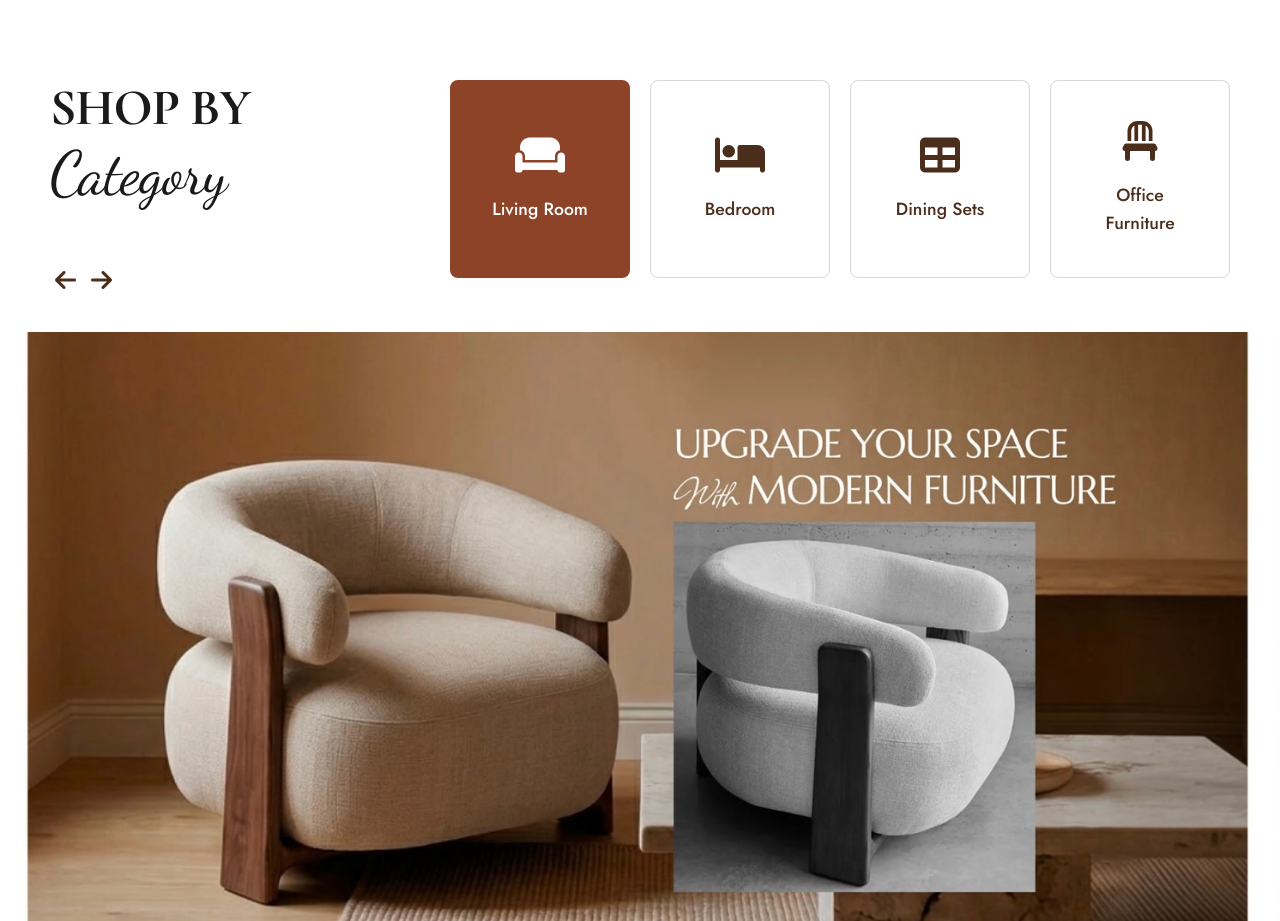
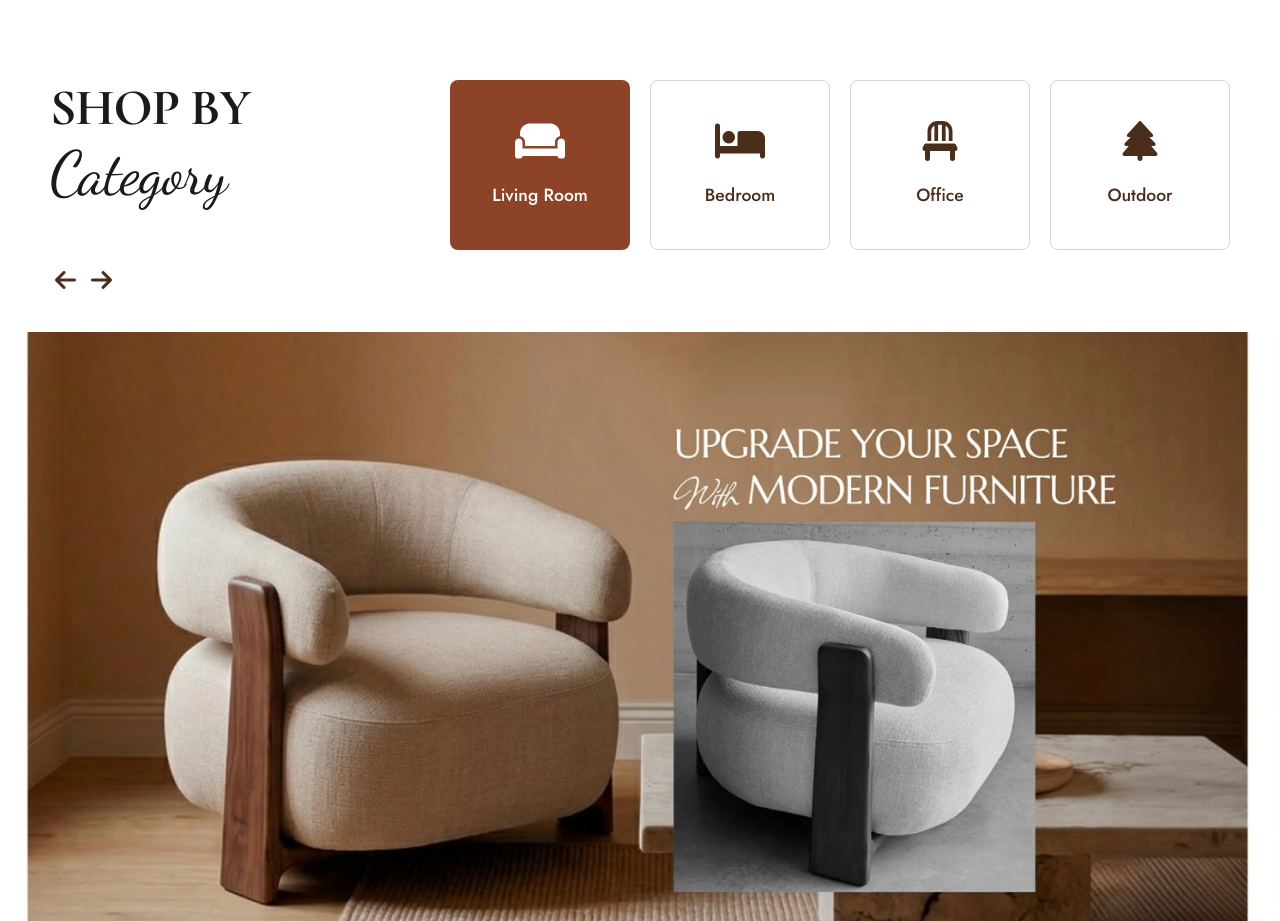
Before and after one commit to Aliashraff-dev/homevo-app, an Angular app: page / in a window 1280 px wide. Shown: the part 800-1721 px from the top of the page. Built offline with nearby package versions, Linux system fonts and the light colour scheme.

Commit message:
Sync Shop By Category cards with Collection filters and navigate on click

```diff
--- a/src/app/pages/home/home.html
+++ b/src/app/pages/home/home.html
@@ -70,6 +70,7 @@
     <div class="categories-grid">
       <div *ngFor="let cat of categories; let i = index"
         class="category-card"
+        style="cursor: pointer;"
         [class.active]="activeCategory === i"
         (click)="setCategory(i)">
         <i [class]="cat.icon + ' category-icon'"></i>
--- a/src/app/pages/home/home.ts
+++ b/src/app/pages/home/home.ts
@@ -37,10 +37,10 @@ export class HomeComponent implements OnInit {
   ];
 
   categories = [
-    { icon: 'fa-solid fa-couch', name: 'Living Room' },
-    { icon: 'fa-solid fa-bed', name: 'Bedroom' },
-    { icon: 'fa-solid fa-table', name: 'Dining Sets' },
-    { icon: 'fa-solid fa-chair', name: 'Office Furniture' },
+    { icon: 'fa-solid fa-couch', name: 'Living Room', filter: 'LIVING ROOM' },
+    { icon: 'fa-solid fa-bed', name: 'Bedroom', filter: 'BEDROOM' },
+    { icon: 'fa-solid fa-chair', name: 'Office', filter: 'OFFICE' },
+    { icon: 'fa-solid fa-tree', name: 'Outdoor', filter: 'OUTDOOR' },
   ];
 
   filters = ['ALL', 'LIVING ROOM', 'BEDROOM', 'OFFICE', 'OUTDOOR'];
@@ -109,9 +109,10 @@ export class HomeComponent implements OnInit {
 
   setCategory(index: number) {
     this.activeCategory = index;
-    const catName = (this.categories[index]?.name || '').toUpperCase().trim();
-    if (catName) {
-      this.router.navigate(['/collection'], { queryParams: { category: catName } });
+    const cat = this.categories[index];
+    const filterValue = (cat?.filter || cat?.name || '').toUpperCase().trim();
+    if (filterValue) {
+      this.router.navigate(['/collection'], { queryParams: { category: filterValue } });
     }
   }
 
```
